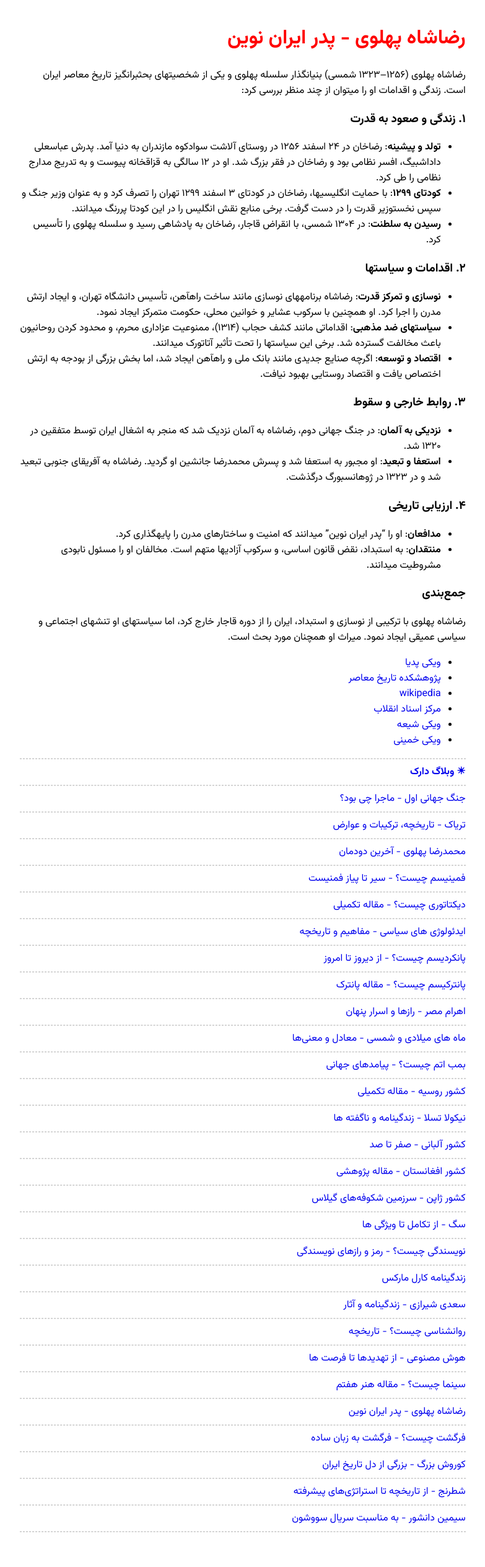
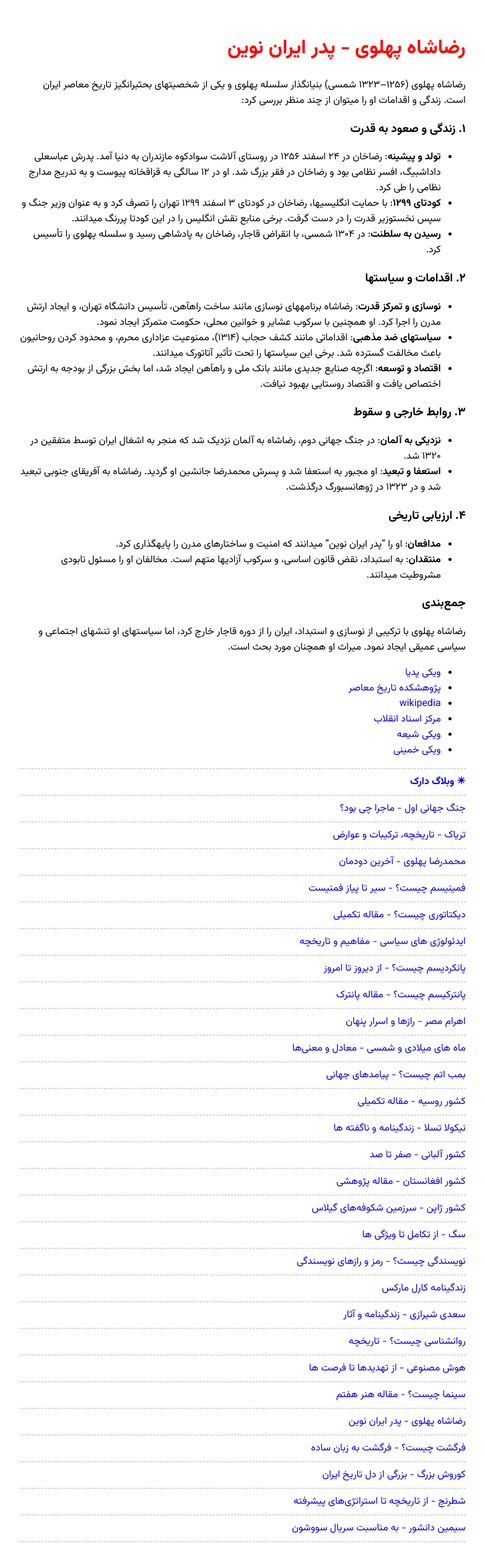
Before and after one commit to darkblog/darkblog.github.io, a Jekyll site: the page built from _posts/2024-7-4-4.md, in a window 1280 px wide. Shown: the whole page at 62% size, without its empty margins (248-1031 px from the left). Built offline with Jekyll 4.4.1, drawn with Linux system fonts in a browser that asks for light colours; before the commit the page ends 2496 px from its top, so only the background shows below that.

Commit message:
Update post.html

```diff
--- a/_layouts/post.html
+++ b/_layouts/post.html
@@ -4,7 +4,7 @@
 <title>{{ page.title }}</title>
 <meta charset="utf-8">
 <meta name="viewport" content="width=device-width,initial-scale=1">
-<style>@import url('https://fonts.googleapis.com/css2?family=Vazirmatn:wght@100..900&display=swap');body{font-family:Vazirmatn;margin:auto;padding:1em;max-width:80ch}a{text-decoration:none}h1{color:red}hr{border:1px dashed #d4d4d4}</style>
+<style>@import url('https://fonts.googleapis.com/css2?family=Vazirmatn:wght@100..900&display=swap');body{font-family:Vazirmatn;margin:auto;padding:2em;max-width:80ch}a{text-decoration:none}h1{color:red}hr{border:1px dashed #d4d4d4}</style>
 </head>
 <body>
 <h1>{{ page.title }}</h1>
```
